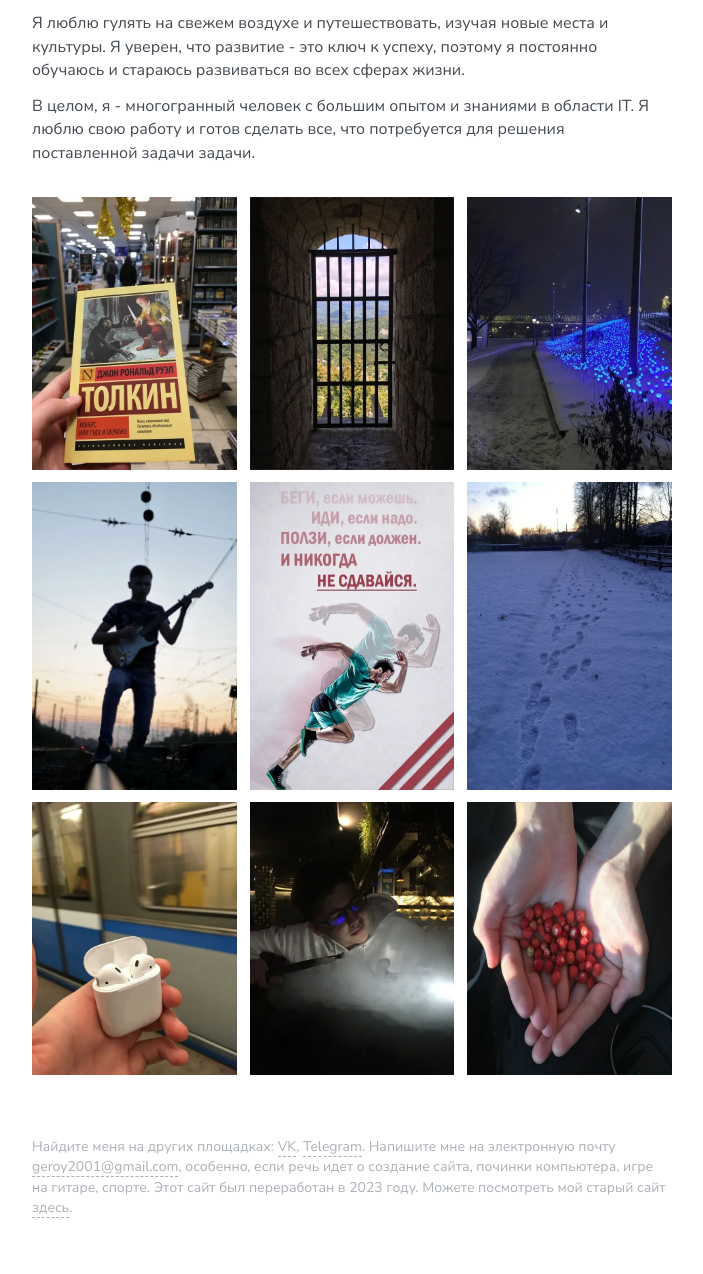
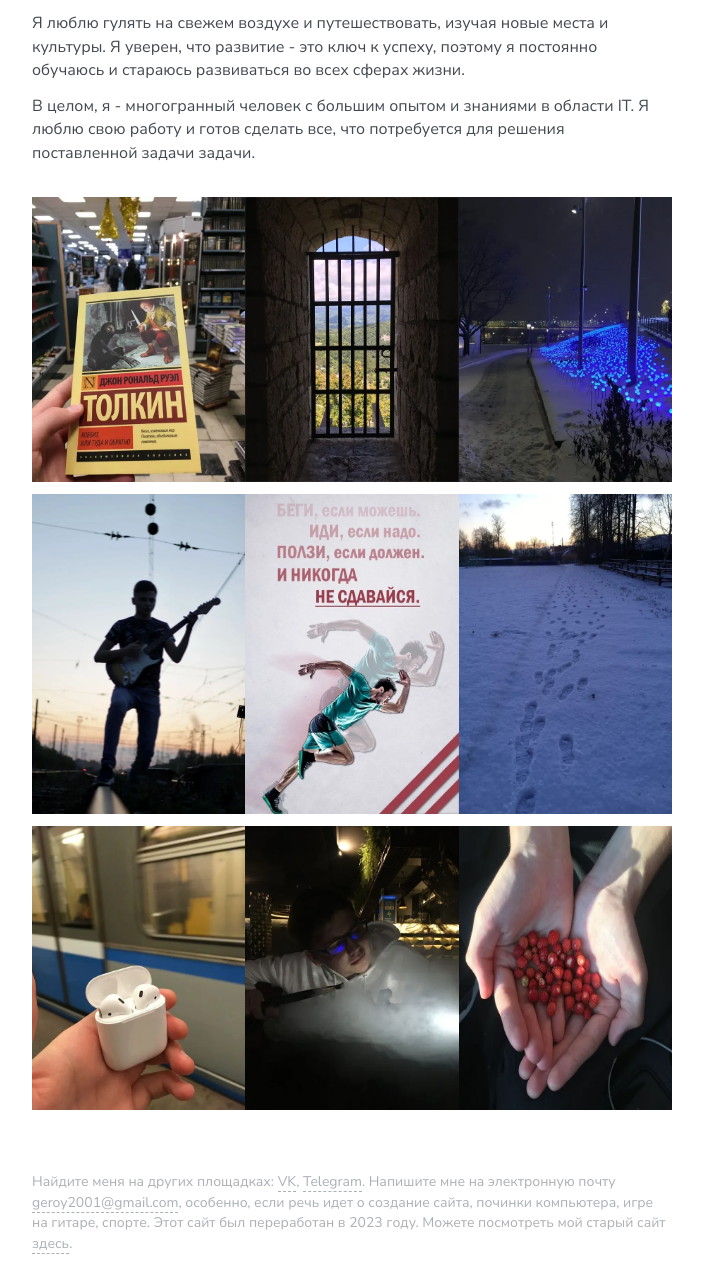
Before and after one commit to LittleTozz/svorobiev.ru, a PHP site: page / in a window 1280 px wide. Shown: the part 432-1706 px from the top of the page, without its empty margins (288-991 px from the left). Before the commit the page ends 1650 px from the top, so only its background shows below. Run offline with PHP 8.4, Linux system fonts and the light colour scheme.

Commit message:
Галерея по центру

```diff
--- a/assets/css/style.css
+++ b/assets/css/style.css
@@ -43,7 +43,7 @@
     margin-top: 32px;
 }
 #my_foto img {
-    width: 32%;
+    width: 33.33%;
     margin-bottom: 12px;
     transition: 200ms;
     z-index: 1;
```
